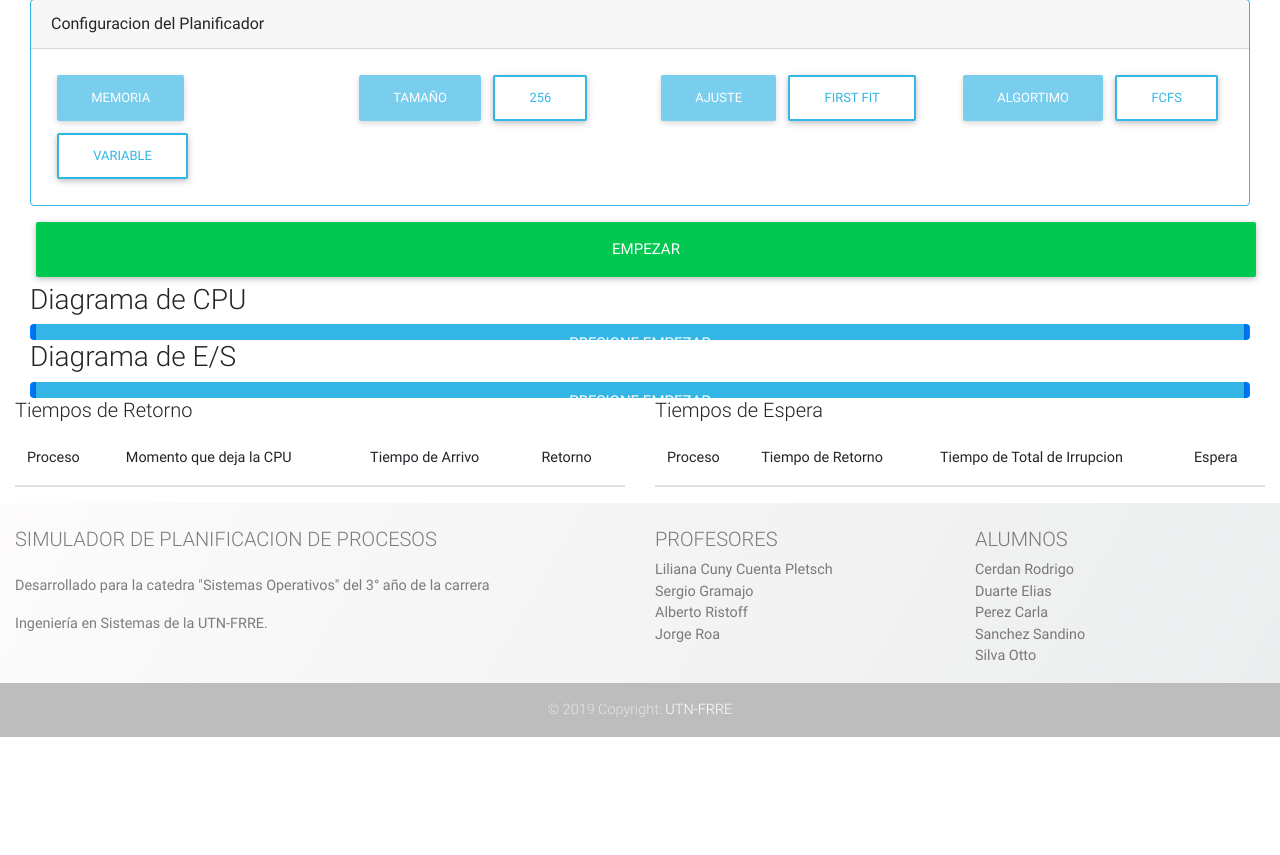
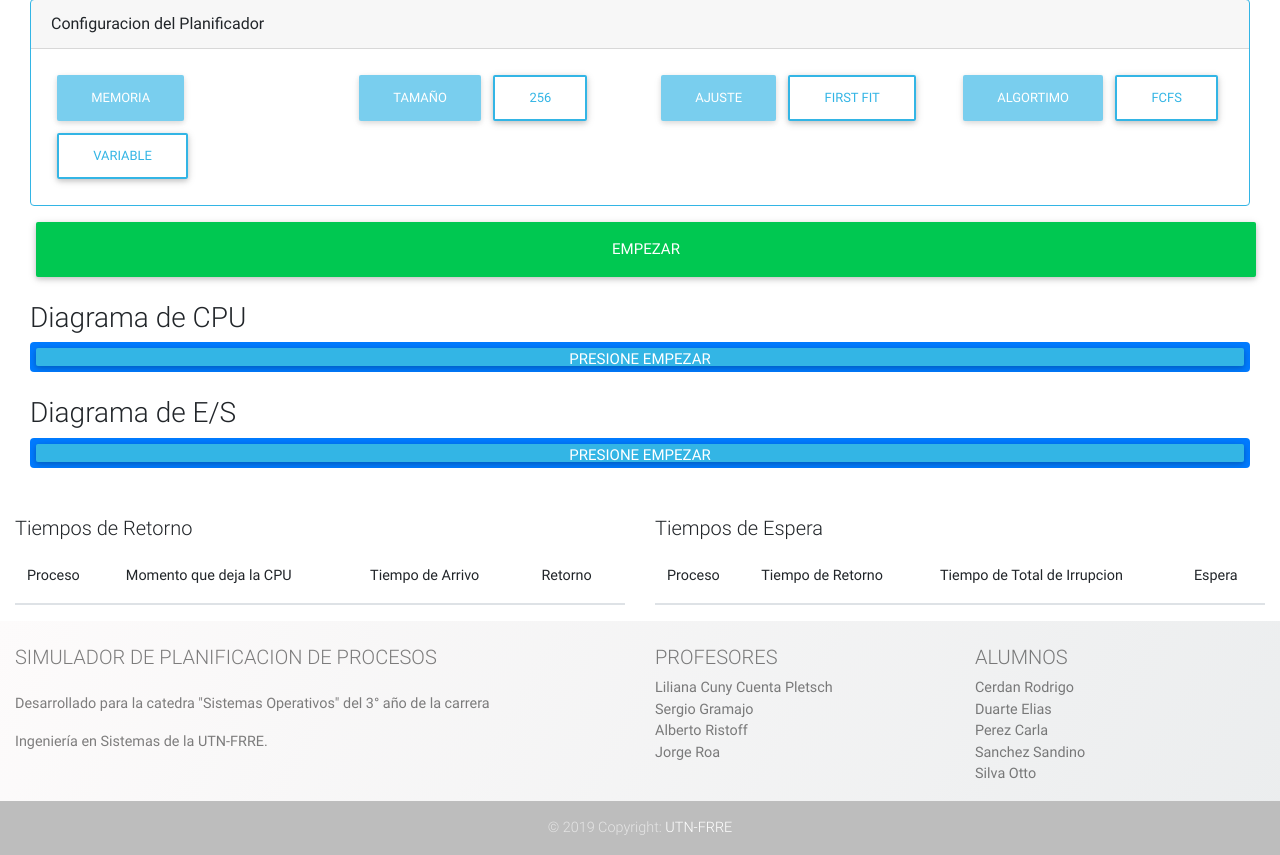
Before and after one commit to bonnce/SimuladorProcesos, a Django app: page /presentacion/ in a window 1280 px wide. Shown: the part 227-1082 px from the top of the page. Before the commit the page ends 964 px from the top, so only its background shows below. Run offline with Django 3.2, Linux system fonts and the light colour scheme; lists and menus that the app fills with data are empty; some libraries are stand-ins or nearby versions.

Commit message:
Ultimas modificaciones de templates

```diff
--- a/simulador/templates/presentacion.html
+++ b/simulador/templates/presentacion.html
@@ -39,27 +39,27 @@
         </button>
                 </div>
 
-                <div class="col-lg-12 divProgress">
-        <h3>Diagrama de CPU</h3>
-                    <div class="progress" id="progressCpu">
+                <div class="col-lg-12 divProgress mt-4">
+                  <h3>Diagrama de CPU</h3>
+                    <div class="progress md-progress" id="progressCpu" style="height: 30px">
                       <div class="progress-bar one" id="proccessBar" role="progressbar" style="width: 100%;" aria-valuenow="100" aria-valuemin="0" aria-valuemax="100">
-                          <a tabindex="0" class="btn btn-lg btn-info" role="button" data-placement="top" data-toggle="popover" data-trigger="focus" title="Pulse Empezar" data-content="No hay informacion disponible">Presione Empezar</a>
+                          <a tabindex="0" class="btn btn-lg btn-info p-0" role="button" data-placement="top" data-toggle="popover" data-trigger="focus" title="Pulse Empezar" data-content="No hay informacion disponible">Presione Empezar</a>
                       </div>
                     </div>
                 </div>
 
-      <div class="col-lg-12 divProgress">
+      <div class="col-lg-12 divProgress mt-4">
         <h3>Diagrama de E/S</h3>
-        <div class="progress" id="progressEs">
-          <div class="progress-bar one" id="proccessEs" role="progressbar" style="width: 100%;" aria-valuenow="100" aria-valuemin="0" aria-valuemax="100">
-            <a tabindex="0" class="btn btn-lg btn-info" role="button" data-placement="top" data-toggle="popover" data-trigger="focus" title="Pulse Empezar" data-content="No hay informacion disponible">Presione Empezar</a>
+        <div class="progress md-progress" id="progressEs" style="height: 30px">
+          <div class="progress-bar one " id="proccessEs" role="progressbar" style="width: 100%;" aria-valuenow="100" aria-valuemin="0" aria-valuemax="100">
+            <a tabindex="0" class="btn btn-lg btn-info p-0" role="button" data-placement="top" data-toggle="popover" data-trigger="focus" title="Pulse Empezar" data-content="No hay informacion disponible">Presione Empezar</a>
           </div>
         </div>
       </div>
 
       <div class="row divTable">
 
-        <div class="col-lg-6">
+        <div class="col-lg-6 mt-5">
 
           <h5>Tiempos de Retorno</h5>
 
@@ -80,7 +80,7 @@
 
         </div>
 
-        <div class="col-lg-6">
+        <div class="col-lg-6 mt-5">
 
           <h5>Tiempos de Espera</h5>
 
```
Also changed, not shown: simulador/templates/memoria.html (+0 -132 lines).
